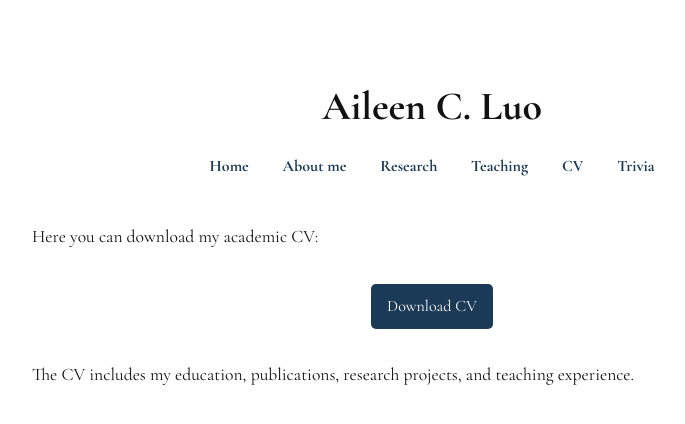
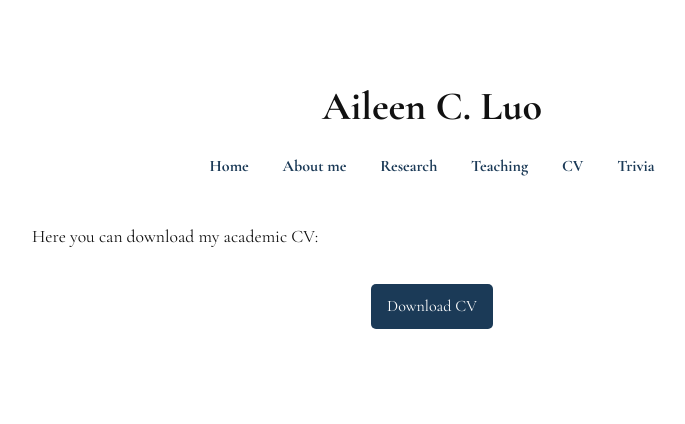
Before and after one commit to aileencluo/aileencluo.github.io, a Jekyll site: the page built from cv.md, in a window 1280 px wide. Shown: the top 424 px of the page, without its empty margins (208-893 px from the left). Built offline with Jekyll 4.4.1, drawn with Linux system fonts in a browser that asks for light colours.

Commit message:
Update cv.md

```diff
--- a/cv.md
+++ b/cv.md
@@ -20,5 +20,3 @@ title: CV
     Download CV
   </a>
 </div>
-
-<p>The CV includes my education, publications, research projects, and teaching experience.</p>
```
